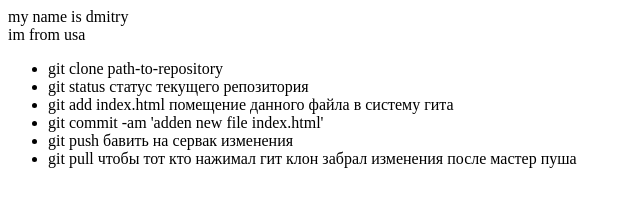
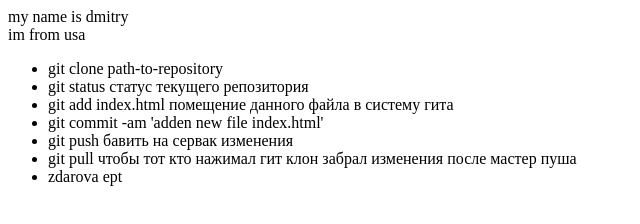
Before and after one commit to Jeidx/git-lesson, a plain HTML site: page index.html in a window 1280 px wide. Shown: the full height of the page, 0-640 px from the left. Drawn offline with Linux system fonts and the light colour scheme.

Commit message:
add 1 li item

```diff
--- a/index.html
+++ b/index.html
@@ -23,6 +23,7 @@
             <li>git commit -am 'adden new file index.html'</li>
             <li>git push  бавить на сервак изменения</li>
             <li>git pull  чтобы тот кто нажимал гит клон забрал изменения после мастер пуша</li>
+            <li>zdarova ept</li>
         </ul>
     </div>
 
```
